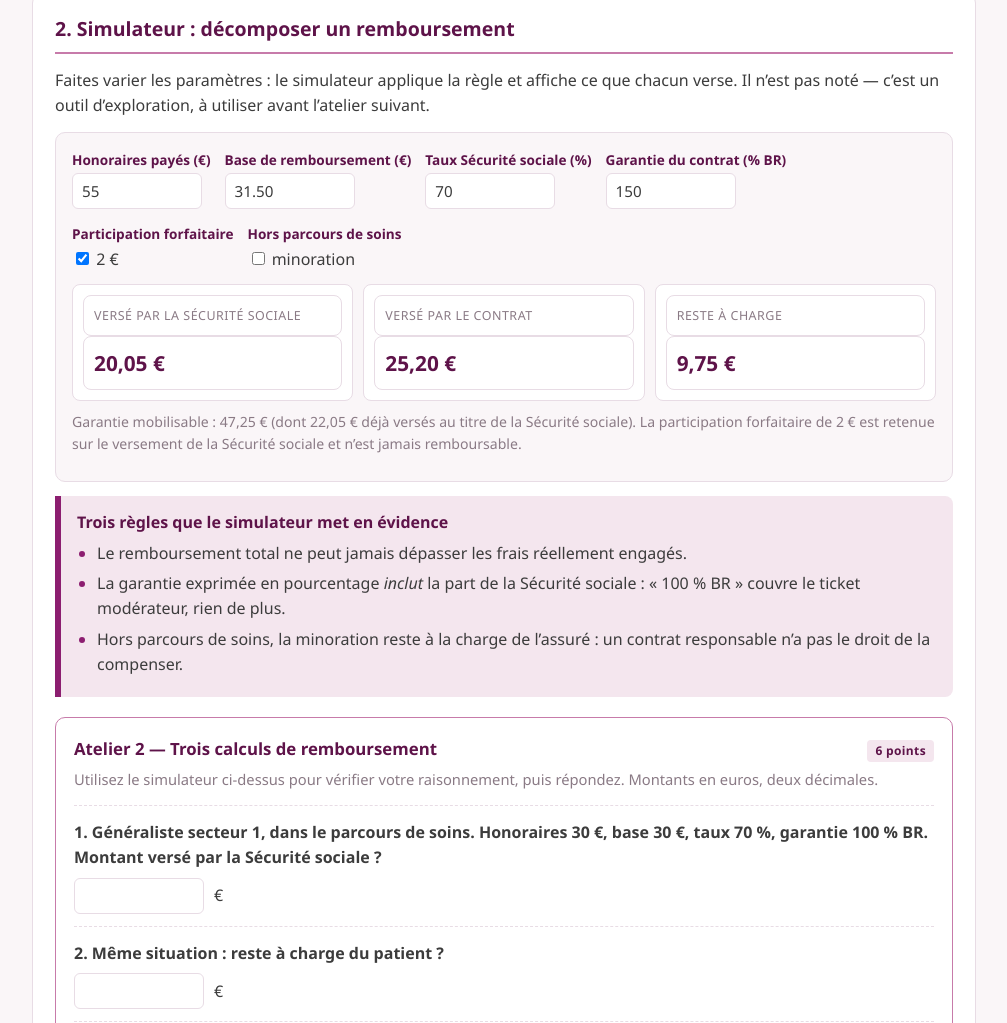
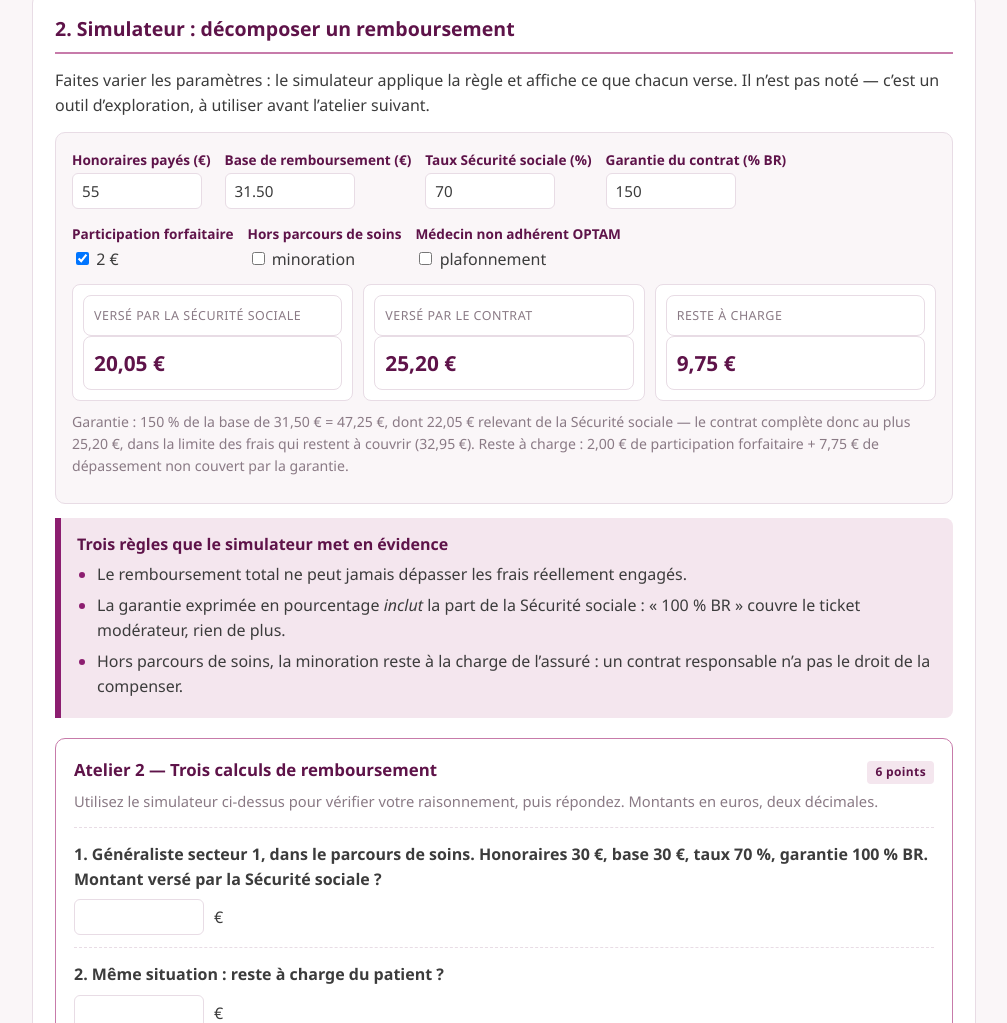
Before and after one commit to ThLe2/Fiche_interactive_frais_de_sante, a plain HTML site: page fiche_interactive_frais_de_sante.html in a window 1280 px wide. Shown: the part 2502-3525 px from the top of the page, without its empty margins (136-1143 px from the left). Drawn offline with Linux system fonts and the light colour scheme.

Commit message:
Update fiche_interactive_frais_de_sante.html

```diff
--- a/fiche_interactive_frais_de_sante.html
+++ b/fiche_interactive_frais_de_sante.html
@@ -129,6 +129,7 @@ footer{text-align:center;color:var(--gris-moyen);font-size:.8rem;padding:24px 18
     <div><label for="o-gar">Garantie du contrat (% BR)</label><input type="number" id="o-gar" value="150" step="10"></div>
     <div><label for="o-pf">Participation forfaitaire</label><input type="checkbox" id="o-pf" checked> 2 €</div>
     <div><label for="o-hp">Hors parcours de soins</label><input type="checkbox" id="o-hp"> minoration</div>
+    <div><label for="o-optam">Médecin non adhérent OPTAM</label><input type="checkbox" id="o-optam"> plafonnement</div>
   </div>
   <div class="res">
     <div><div class="k">Versé par la Sécurité sociale</div><div class="v" id="r-amo">—</div></div>
@@ -728,26 +729,46 @@ const ATELIERS = {
 };
 
 function OUTILS(){
-  var ids = ['o-frais','o-br','o-taux','o-gar','o-pf','o-hp'];
+  var ids = ['o-frais','o-br','o-taux','o-gar','o-pf','o-hp','o-optam'];
   function n(id){ var e=document.getElementById(id); return e.type==='checkbox'?e.checked:parseFloat(String(e.value).replace(',','.')); }
-  function eur(x){ return (Math.round(x*100)/100).toFixed(2).replace('.',',') + ' €'; }
+  function eur(x){ return (Math.round(x*100)/100).toFixed(2).replace('.',',') + ' \u20ac'; }
   function calc(){
     var frais=n('o-frais'), br=n('o-br'), taux=n('o-taux')/100, gar=n('o-gar')/100,
-        pf=n('o-pf'), hp=n('o-hp');
+        pf=n('o-pf'), hp=n('o-hp'), nonOptam=n('o-optam');
     if(isNaN(frais)||isNaN(br)||isNaN(taux)||isNaN(gar)) return;
-    var amoParcours = taux*br;
-    var minoration = hp ? Math.min(0.40*br, 10.60) : 0;
-    var amo = Math.max(0, amoParcours - minoration);
-    var verse = Math.max(0, amo - (pf?2:0));
-    var garTot = gar*br;
-    var amc = Math.max(0, Math.min(garTot - amoParcours, frais - amo));
-    var rac = Math.max(0, frais - verse - amc);
+
+    // 1. Securite sociale
+    var amoParcours = taux*br;                                   // remboursement si parcours respecte
+    var minoration  = hp ? Math.min(0.40*br, 10.60) : 0;         // 40 points de la base, plafonnes
+    var amo         = Math.max(0, amoParcours - minoration);
+    var verse       = Math.max(0, amo - (pf?2:0));               // participation forfaitaire retenue
+
+    // 2. Contrat : il complete la seule part qu'il a le droit de couvrir.
+    //    La minoration hors parcours n'entre jamais dans son assiette.
+    var garTot   = gar*br;
+    var plafonds = [garTot - amoParcours, frais - amoParcours];
+    if(nonOptam) plafonds.push((br - amoParcours) + br);         // TM + 100 % de la base sur les depassements
+    var amc = Math.max(0, Math.min.apply(null, plafonds));
+
+    // 3. Reste a charge
+    var rac      = Math.max(0, frais - verse - amc);
+    var depasNC  = Math.max(0, rac - (pf?2:0) - minoration);
+
     document.getElementById('r-amo').textContent = eur(verse);
     document.getElementById('r-amc').textContent = eur(amc);
     document.getElementById('r-rac').textContent = eur(rac);
-    var note = 'Garantie mobilisable : ' + eur(garTot) + ' (dont ' + eur(amoParcours) + ' déjà versés au titre de la Sécurité sociale).';
-    if(hp) note += ' Hors parcours, la minoration de ' + eur(minoration) + ' reste à la charge de l’assuré : le contrat responsable n’a pas le droit de la compenser.';
-    if(pf) note += ' La participation forfaitaire de 2 € est retenue sur le versement de la Sécurité sociale et n’est jamais remboursable.';
+
+    var note = 'Garantie : ' + Math.round(gar*100) + ' % de la base de ' + eur(br) + ' = ' + eur(garTot)
+             + ', dont ' + eur(amoParcours) + ' relevant de la S\u00e9curit\u00e9 sociale \u2014 le contrat compl\u00e8te donc au plus '
+             + eur(Math.max(0, garTot - amoParcours)) + ', dans la limite des frais qui restent \u00e0 couvrir ('
+             + eur(Math.max(0, frais - amoParcours)) + ').';
+    if(nonOptam) note += ' M\u00e9decin non adh\u00e9rent \u00e0 l\u2019OPTAM : le contrat responsable ne peut pas rembourser plus de 100 % de la base au titre des d\u00e9passements, soit ' + eur(br) + '.';
+    var detail = [];
+    if(pf) detail.push(eur(2) + ' de participation forfaitaire');
+    if(minoration > 0) detail.push(eur(minoration) + ' de minoration hors parcours, que le contrat responsable n\u2019a pas le droit de compenser');
+    if(depasNC > 0.004) detail.push(eur(depasNC) + ' de d\u00e9passement non couvert par la garantie');
+    if(detail.length) note += ' Reste \u00e0 charge : ' + detail.join(' + ') + '.';
+    else if(rac < 0.005) note += ' Aucun reste \u00e0 charge sur cet acte.';
     document.getElementById('r-note').textContent = note;
   }
   ids.forEach(function(id){
```
